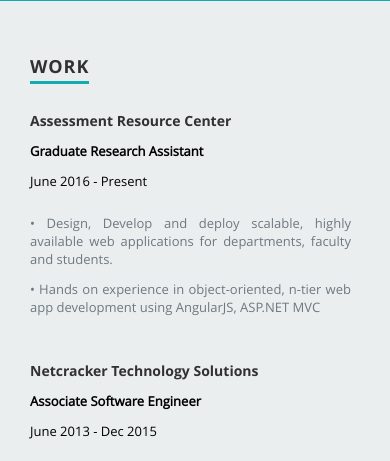
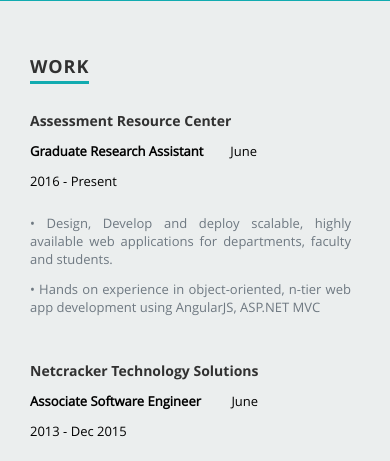
Before and after one commit to saikovuri/saikovuri.github.io, a plain HTML site: page index.html in a window 390 px wide. Shown: the part 1720-2181 px from the top of the page. Drawn offline with nearby package versions, Linux system fonts and the light colour scheme.

Commit message:
changed look and feel

```diff
--- a/css/layout.css
+++ b/css/layout.css
@@ -412,7 +412,7 @@
   color: black;
   margin-bottom: 18px;
   margin-top: 5px !important;
-  margin-right: 120px !important;
+  margin-right: 80px !important;
 
 }
 #work .info span {
```
